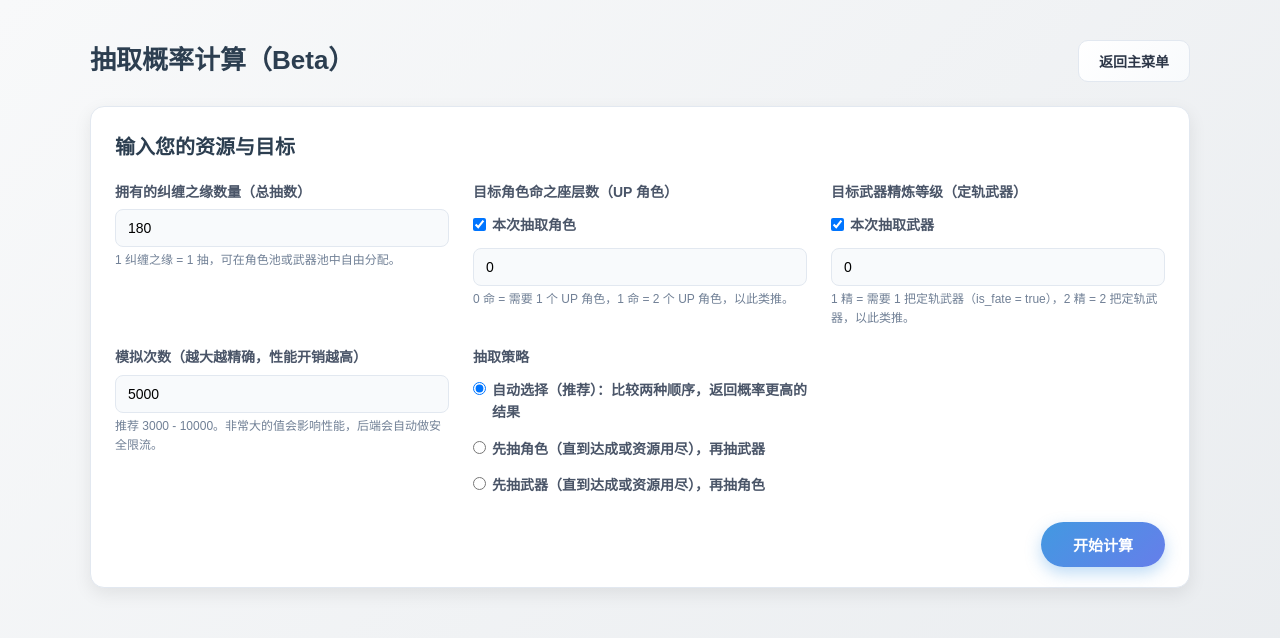
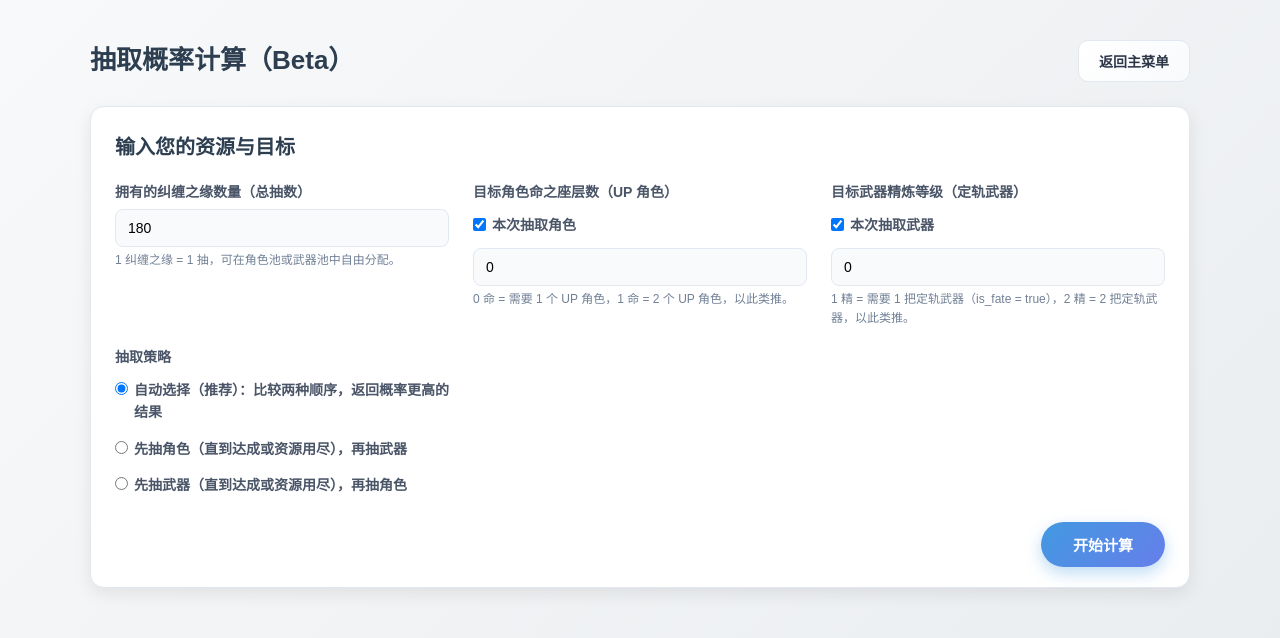
Before and after one commit to wobukun/draw-for-fun, a Vue app: page /goal-probability in a window 1280 px wide. Shown: the top 638 px of the page. Built offline with nearby package versions, Linux system fonts and the light colour scheme.

Commit message:
Refactor goal probability calculator to fix trials parameter to a fixed value, enhancing performance and simplifying UI. Remove trials input from the frontend and update related validation logic.

```diff
--- a/src/components/GoalProbability.vue
+++ b/src/components/GoalProbability.vue
@@ -77,19 +77,6 @@
             </p>
           </div>
 
-          <div class="form-group">
-            <label for="trials">模拟次数（越大越精确，性能开销越高）</label>
-            <input
-              id="trials"
-              type="number"
-              min="100"
-              max="20000"
-              v-model.number="form.trials"
-            />
-            <p class="helper-text">
-              推荐 3000 - 10000。非常大的值会影响性能，后端会自动做安全限流。
-            </p>
-          </div>
 
           <div class="form-group">
             <label>抽取策略</label>
@@ -276,9 +263,6 @@ export default {
       if (!this.form.includeCharacter && !this.form.includeWeapon) {
         return '请至少选择一个目标（角色命之座或武器精炼）。'
       }
-      if (this.form.trials < 100 || this.form.trials > 20000) {
-        return '模拟次数建议在 100 ~ 20000 之间。'
-      }
       return ''
     },
     calculate() {
@@ -430,6 +414,21 @@ h1 {
   border-color: #4299e1;
   box-shadow: 0 0 0 2px rgba(66, 153, 225, 0.25);
   background: #ffffff;
+}
+
+.form-group input:disabled {
+  background: #e2e8f0;
+  border-color: #cbd5e0;
+  color: #718096;
+  cursor: not-allowed;
+  opacity: 0.6;
+  box-shadow: none;
+}
+
+.form-group input:disabled:hover {
+  border-color: #cbd5e0;
+  background: #e2e8f0;
+  transform: none;
 }
 
 .helper-text {
```
Also changed, not shown: 1 other file (tests, documents, lock files or other folders).
